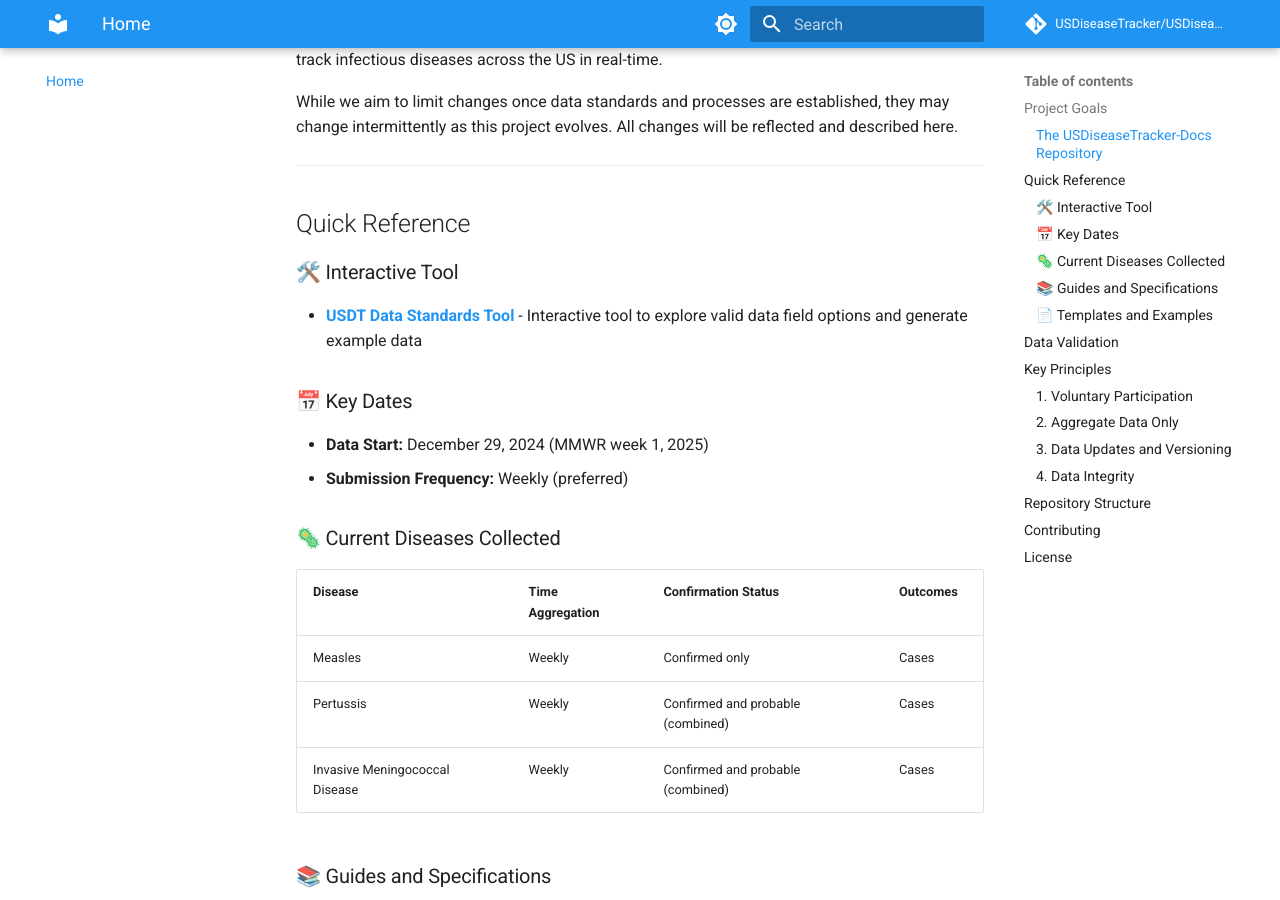
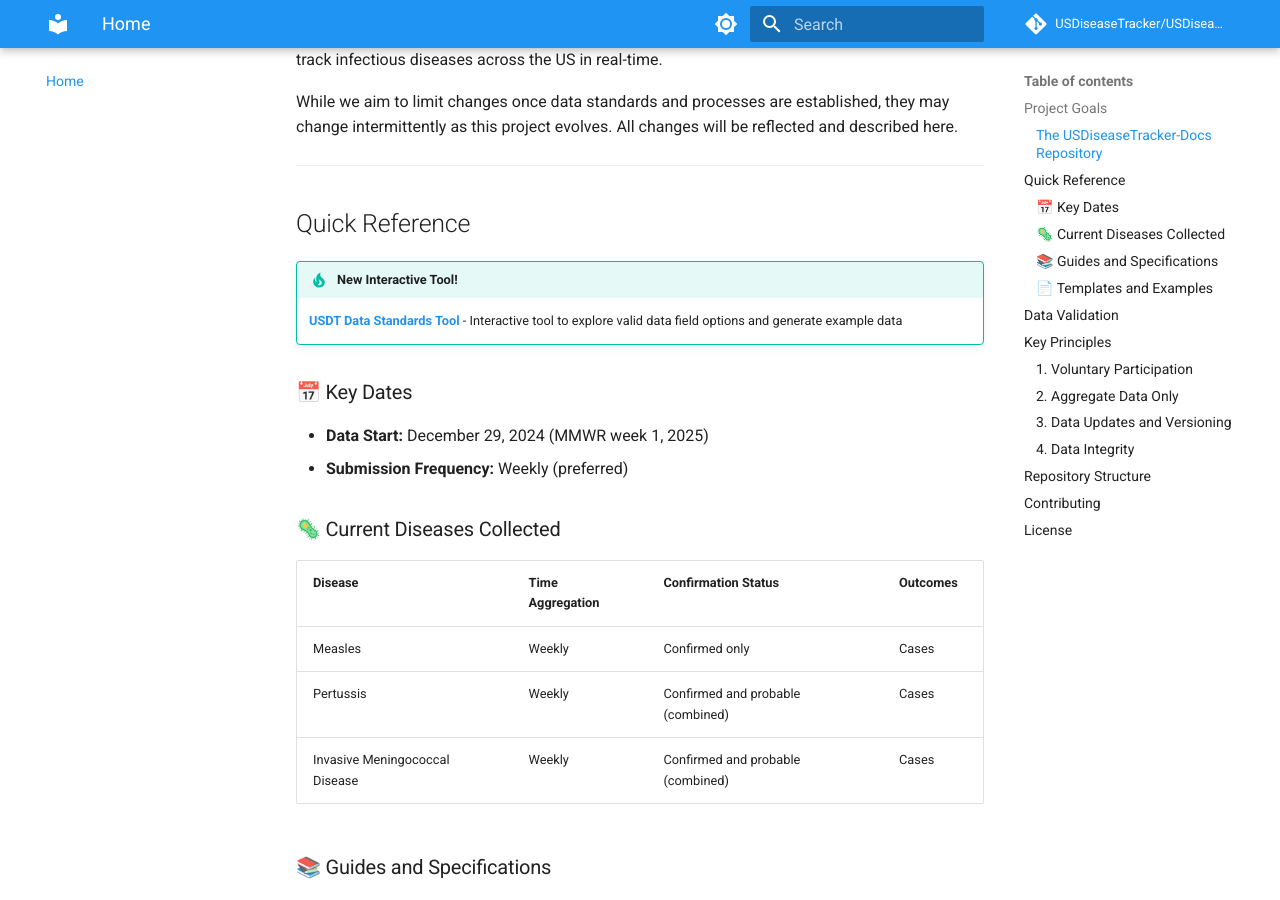
Before and after one commit to USDiseaseTracker/USDiseaseTracker-Docs, an MkDocs documentation site: the page built from docs/index.md, in a window 1280 px wide and 900 px high, scrolled down 977 px. Built offline with MkDocs 1.6.1 and Material for MkDocs 9.7.7, drawn with Linux system fonts in a browser that asks for light colours; comment, search, counter and statistics services are not loaded.

Commit message:
Update interactive tool section in documentation

```diff
--- a/docs/index.md
+++ b/docs/index.md
@@ -28,9 +28,9 @@ While we aim to limit changes once data standards and processes are established,
 
 ## Quick Reference
 
-### 🛠️ Interactive Tool
+!!! tip "New Interactive Tool!"
 
-- **[USDT Data Standards Tool](data-standards-tool.md)** - Interactive tool to explore valid data field options and generate example data
+    **[USDT Data Standards Tool](data-standards-tool.md)** - Interactive tool to explore valid data field options and generate example data
 
 ### 📅 Key Dates
 
```
